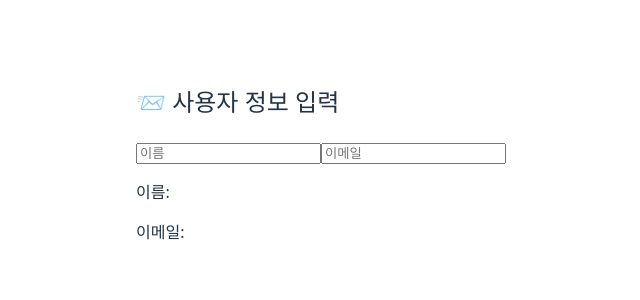
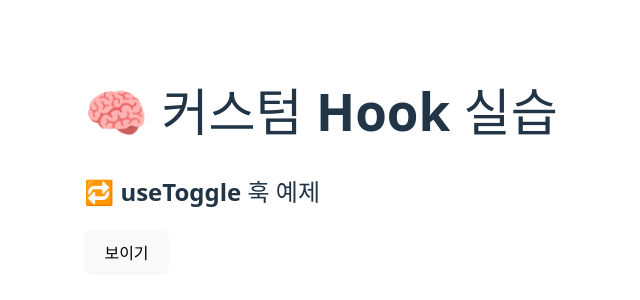
Before and after one commit to Jeontaesu/react-app, a React (Vite) app: page / in a window 1280 px wide. Shown: the part 238-538 px from the top of the page, without its empty margins (319-959 px from the left). Built offline with nearby package versions, Linux system fonts and the light colour scheme.

Commit message:
커스텀 Hook 기초만들기 - 과제

```diff
--- a/src/App.jsx
+++ b/src/App.jsx
@@ -1,9 +1,10 @@
-import InputForm from "./components/InputForm";
+import ToggleBox from "./components/ToggleBox";
 
 function App() {
     return (
         <div>
-            <InputForm />
+            <h1>🧠 커스텀 Hook 실습</h1>
+            <ToggleBox />
         </div>
     );
 }
--- /dev/null
+++ b/src/components/ToggleBox.jsx
@@ -0,0 +1,18 @@
+import useToggle from "../hooks/useToggle";
+
+export default function ToggleBox() {
+    const [isVisible, toggleVisible] = useToggle(false);
+
+    return (
+        <div>
+            <h2>🔁 useToggle 훅 예제</h2>
+            <button onClick={toggleVisible}>{isVisible ? "숨기기" : "보이기"}</button>
+
+            {isVisible && (
+                <div style={{ marginTop: "10px", padding: "10px", background: "#eee" }}>
+                    👋 이 박스는 보였다가 숨겨질 수 있어요!
+                </div>
+            )}
+        </div>
+    );
+}
--- /dev/null
+++ b/src/hooks/useToggle.js
@@ -0,0 +1,11 @@
+import { useState } from "react";
+
+export default function useToggle(initialValue = false) {
+    const [value, setValue] = useState(initialValue);
+
+    const toggle = () => {
+        setValue((prev) => !prev);
+    };
+
+    return [value, toggle];
+}
```
